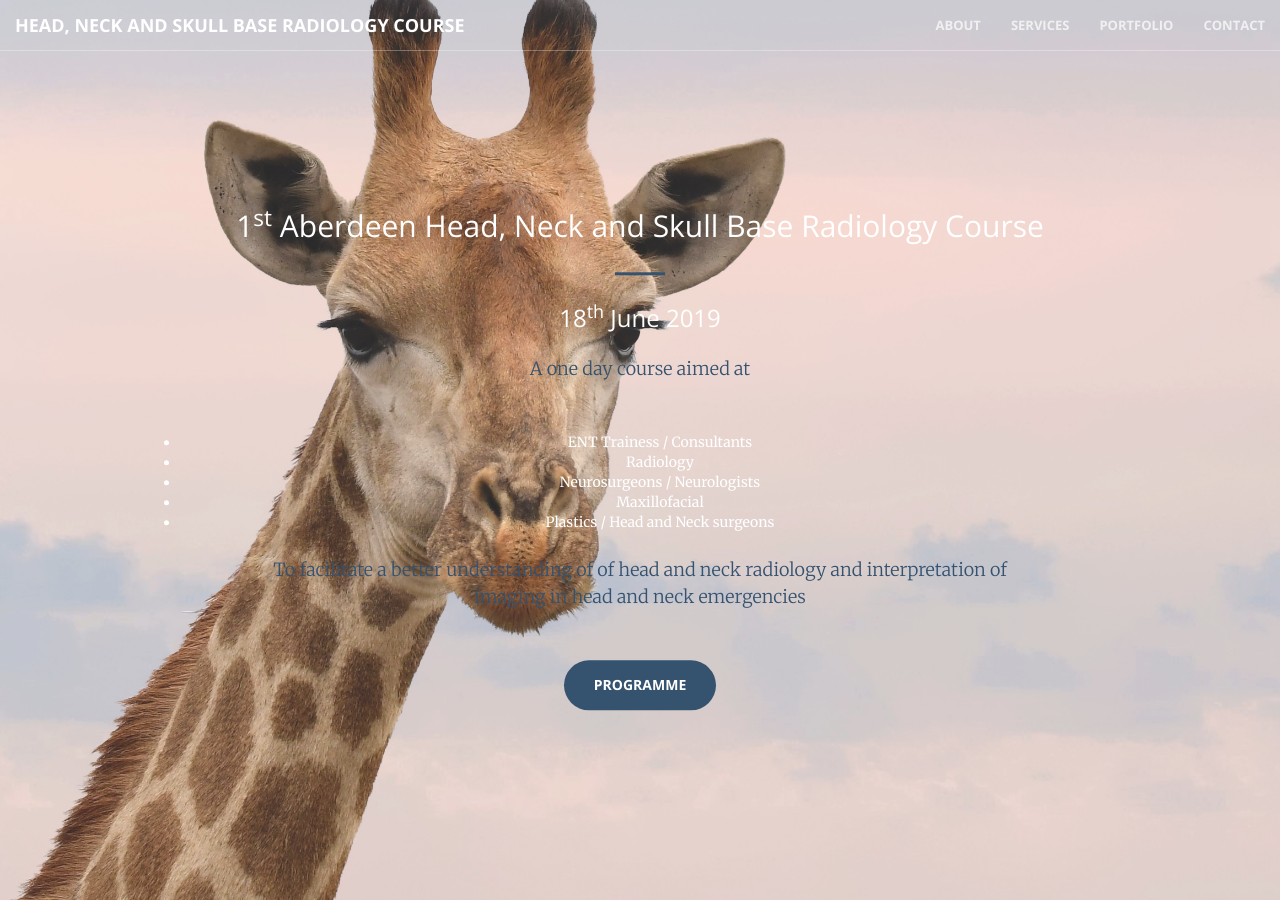
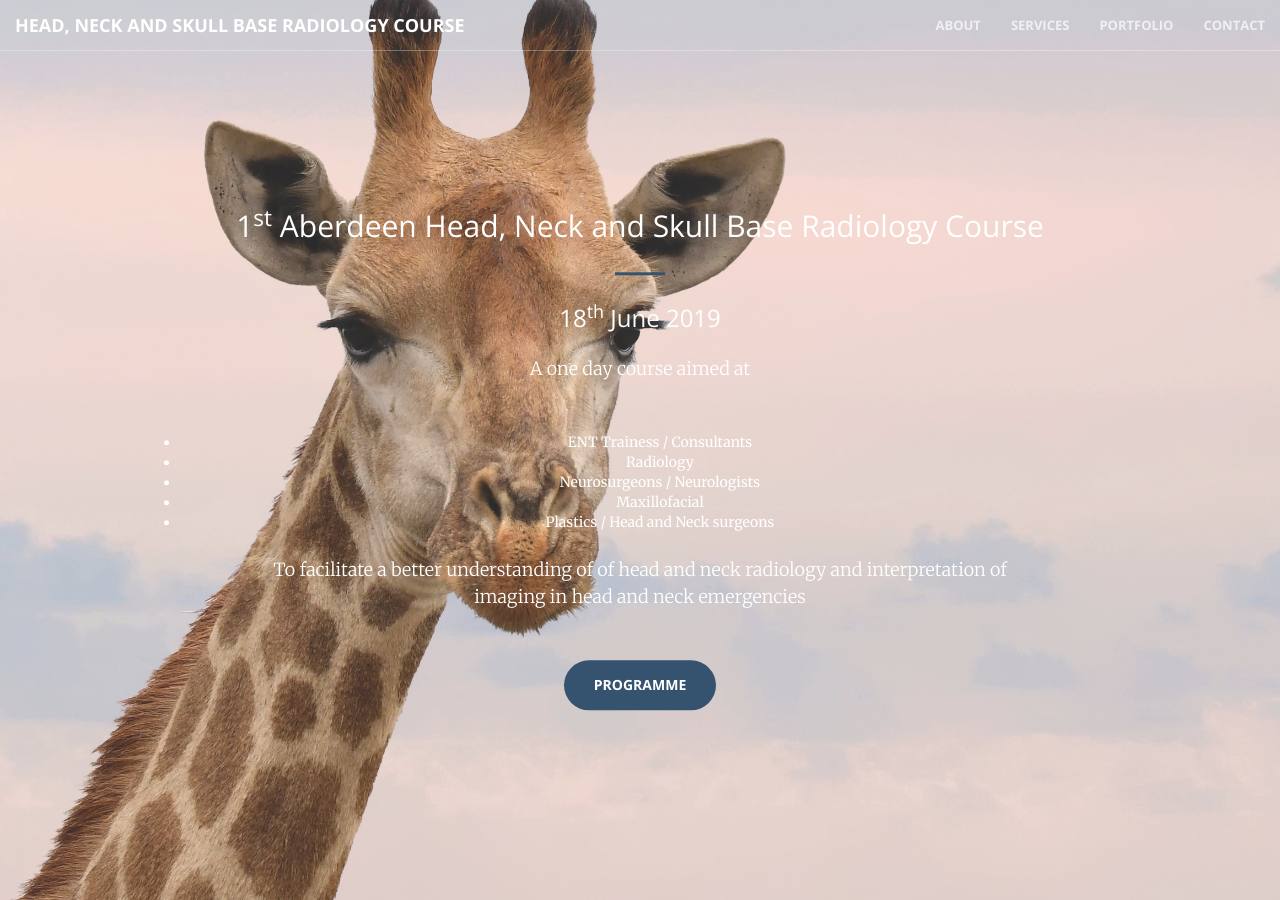
Before and after one commit to aberdeenradiology/aberdeenradiology.github.io, a Jekyll site: the page built from index.html, in a window 1280 px wide and 900 px high. Built offline with Jekyll 4.4.1, drawn with Linux system fonts in a browser that asks for light colours.

Commit message:
Update _base.scss

```diff
--- a/_sass/_base.scss
+++ b/_sass/_base.scss
@@ -176,7 +176,7 @@ header {
             }
             p {
                 font-weight: 300;
-                color: rgba(#123456, 1);
+                color: rgba(white, 1);
                 font-size: 16px;
                 margin-bottom: 50px;
             }
```
